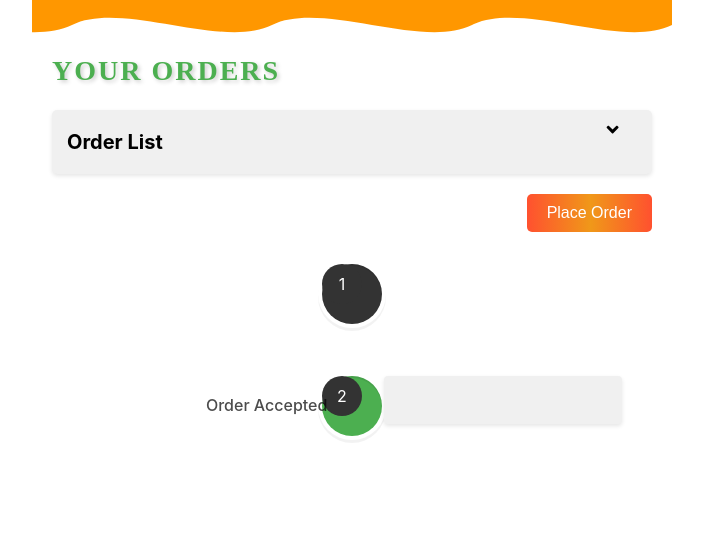
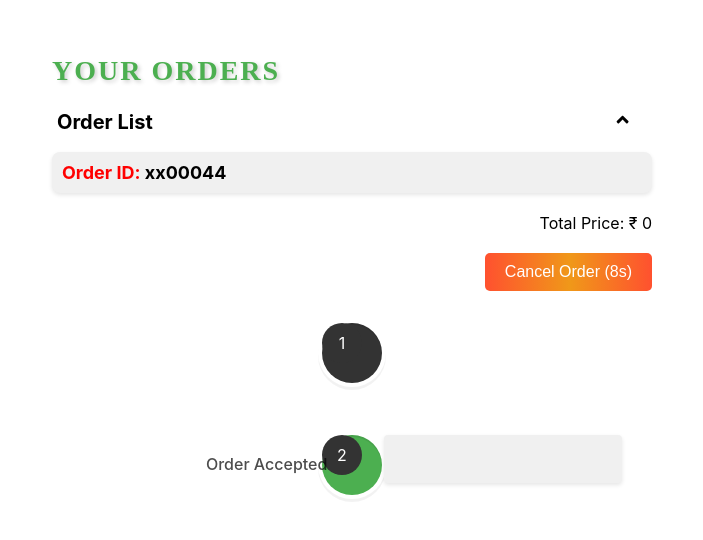
Before and after one commit to kush123445/order-management, a React (Create React App) app: page /cart in a window 1280 px wide. Both pictures are taken after a click on the button "Place Order". Shown: the top 540 px of the page, without its empty margins (288-991 px from the left). Built offline with nearby package versions, Linux system fonts and the light colour scheme.

Commit message:
added cancel button

```diff
--- a/src/Components/Cart.css
+++ b/src/Components/Cart.css
@@ -132,6 +132,21 @@
   .place-order-btn:hover {
     background-color: #45a049; /* Darker shade on hover */
   }
+  .cancel-order-btn{
+    background-image: linear-gradient(to right, #FF512F 0%, #F09819 51%, #FF512F 100%);
+    color: white;
+    border: none;
+    padding: 10px 20px;
+    font-size: 16px;
+    cursor: pointer;
+    border-radius: 5px;
+    margin-left: 2px;
+    transition: background-color 0.3s ease;
+  }
+
+  .cancel-order-btn:hover {
+    background-color: #45a049; /* Darker shade on hover */
+  }
   .timeline {
     display: flex;
     align-items: center;
--- a/src/Components/Cart.js
+++ b/src/Components/Cart.js
@@ -1,4 +1,4 @@
-import React, { useState } from 'react';
+import React, { useState , useEffect } from 'react';
 import './Cart.css';
 import { VerticalTimeline, VerticalTimelineElement } from 'react-vertical-timeline-component';
 import 'react-vertical-timeline-component/style.min.css';
@@ -11,6 +11,8 @@ const Cart = ({ cart, setCart }) => {
   const [orderAccepted, setOrderAccepted] = useState(false);
   const [timelineOpen, setTimelineOpen] = useState(false);
   const [accordionOpen, setAccordionOpen] = useState(true); // State for accordion open/close
+  const [showCancelButton, setShowCancelButton] = useState(false);
+  const [cancelTimer, setCancelTimer] = useState(10);
 
   // Calculate total price
   const totalPrice = cart.reduce((total, item) => total + item.price * item.quantity, 0);
@@ -32,10 +34,21 @@ const Cart = ({ cart, setCart }) => {
   };
 
   // Function to handle placing order
+  // const placeOrder = () => {
+  //   setOrderPlaced(true);
+  //   setTimelineOpen(true); // Open the timeline when order is placed
+  //   setAccordionOpen(false); // Close the accordion when timeline is opened
+  // };
+
   const placeOrder = () => {
     setOrderPlaced(true);
-    setTimelineOpen(true); // Open the timeline when order is placed
-    setAccordionOpen(false); // Close the accordion when timeline is opened
+    setShowCancelButton(true);
+
+    // Automatically hide cancel button after 10 seconds
+    setTimeout(() => {
+      setCancelTimer(10);
+      setShowCancelButton(false);
+    }, 10000);
   };
 
   // Function to handle accepting order
@@ -76,19 +89,33 @@ const Cart = ({ cart, setCart }) => {
     }
   };
 
+  // Function to cancel the order
+  const cancelOrder = () => {
+    setOrderPlaced(false);
+    setShowCancelButton(false);
+    setCancelTimer(10);
+    // You might also want to clear the cart or take other actions related to canceling the order
+  };
+
+  useEffect(() => {
+    let timerInterval;
+    if (showCancelButton) {
+      timerInterval = setInterval(() => {
+        setCancelTimer(prevTime => prevTime - 1);
+      }, 1000);
+    }
+
+    return () => clearInterval(timerInterval);
+  }, [showCancelButton]);
 
   return (
     <div className="cart-page">
-         <svg className="moving-svg" width="100%" height="50" xmlns="http://www.w3.org/2000/svg">
-
-  <path d="M0 25 C50 0, 150 50, 200 25 C250 0, 350 50, 400 25 C450 0, 550 50, 600 25 C650 0, 750 50, 800 25 C850 0, 950 50, 1000 25 L1000 50 L0 50 Z" fill="#ff9700" />
-</svg>
       <h2 className="menu-titleC" style={{ marginTop: '35px', marginLeft: '0px' }}>Your Orders</h2>
-      <div className={`accordion-header ${!accordionOpen ? 'closed' : ''}`} onClick={toggleAccordion}>
+      <div className={`accordion-header ${!accordionOpen ? 'closed' : ''}`} onClick={() => setAccordionOpen(!accordionOpen)}>
         <span className="accordion-icon">{accordionOpen ? <FaAngleUp /> : <FaAngleDown />}</span>
         <h3 className="category-name">Order List</h3>
       </div>
-      {accordionOpen && ( // Render the cart items only if accordion is open
+      {accordionOpen && (
         <ul className="cart-items">
           <p className="order-id">
             <span style={{ color: 'red' }}>Order ID:</span> <span style={{ color: 'black' }}>xx00044</span>
@@ -104,19 +131,28 @@ const Cart = ({ cart, setCart }) => {
                 <button className="quantity-btn" onClick={() => decreaseQuantity(index)}>-</button>
                 <span className="quantity">{item.quantity}</span>
                 <button className="quantity-btn" onClick={() => increaseQuantity(index)}>+</button>
-             <button className="delete-btn " style={{ background: 'white', border: 'none', color :"red" , fontSize:"20px"}}  onClick={() => { toggleStrikeThrough(item.id); setTimeout(() => deleteItem(index), 500); }}>
-               <RiDeleteBinLine   />
+                <button className="delete-btn " style={{ background: 'white', border: 'none', color: "red", fontSize: "20px" }} onClick={() => { toggleStrikeThrough(item.id); setTimeout(() => deleteItem(index), 500); }}>
+                  <RiDeleteBinLine />
                 </button>
               </div>
             </li>
           ))}
           <p className='cart-total'>Total Price: ₹ {totalPrice}</p>
         </ul>
-
       )}
       <div className="cart-total">
+        {/* <button className="place-order-btn " onClick={placeOrder}>Place Order</button> */}
 
+
+        {!orderPlaced && !showCancelButton && (
     <button className="place-order-btn " onClick={placeOrder}>Place Order</button>
+  )}
+
+  {showCancelButton && (
+    <button className="cancel-order-btn" onClick={cancelOrder}>
+      Cancel Order ({cancelTimer}s)
+    </button>
+  )}
         {orderPlaced && (
           <VerticalTimeline className="custom-timeline">
             <VerticalTimelineElement
@@ -125,25 +161,19 @@ const Cart = ({ cart, setCart }) => {
               contentArrowStyle={{ borderRight: '7px solid #f0f0f0' }}
               date="Order Placed"
               iconStyle={{ background: '#333', color: '#fff' }}
-           icon={<div className="circle-icon">1</div>} // Add icon prop with circle and number 1
+              icon={<div className="circle-icon">1</div>}
             />
-
             <VerticalTimelineElement
               className=""
               contentStyle={{ background: '#f0f0f0', color: 'black', boxShadow: '0 2px 4px rgba(0, 0, 0, 0.1)' }}
               contentArrowStyle={{ borderRight: '7px solid #4CAF50' }}
               date="Order Accepted"
               iconStyle={{ background: '#4CAF50', color: '#fff' }}
-             icon={<div className="circle-icon">2</div>} // Add icon prop with circle and number 2
+              icon={<div className="circle-icon">2</div>}
             />
-
           </VerticalTimeline>
-
         )}
       </div>
-
-
-
     </div>
   );
 }
```
Also changed, not shown: src/Components/dummy.txt (added). Lines whose indentation alone changed are shown as unchanged.
